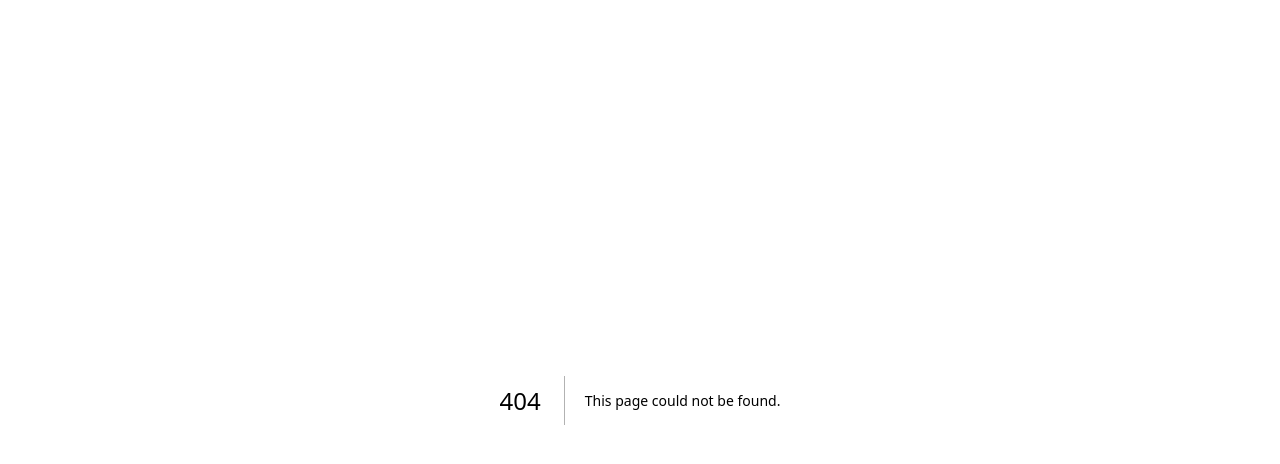
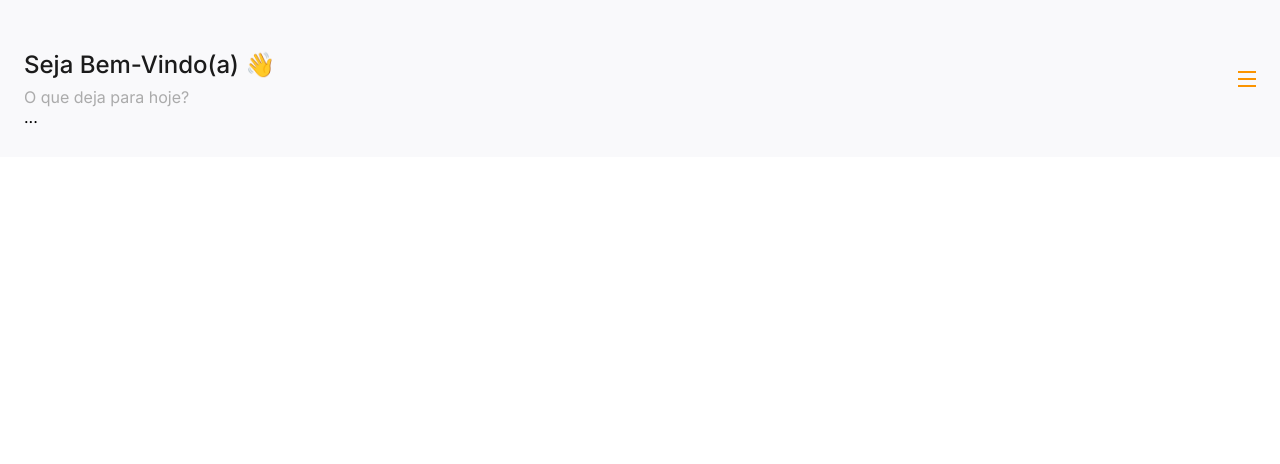
Before and after one commit to josesenacosta/next-delivery, a Next.js app: page /1 in a window 1280 px wide. Before the commit this address had no page. Shown: the top 464 px of the page. Built offline with nearby package versions, Linux system fonts and the light colour scheme.

Commit message:
Criando o header da aplicacao

```diff
--- /dev/null
+++ b/src/components/SearchInput/index.tsx
@@ -0,0 +1,10 @@
+import styles from './SearchInpunt.module.css'
+const SearchInput = () => {
+  return (
+    <div>
+      ...
+    </div>
+  )
+}
+
+export default SearchInput
--- /dev/null
+++ b/src/pages/[tenant]/index.tsx
@@ -0,0 +1,27 @@
+import SearchInput from '@/components/SearchInput';
+import styles from '../../styles/Home.module.css'
+
+const Home = () => {
+  return (
+    <div className={styles.container}>
+      <header className={styles.header}>
+        <div className={styles.headerTop}>
+          <div className={styles.headerTopLeft}>
+            <div className={styles.headerTitle}>
+              Seja Bem-Vindo(a) 👋
+            </div>
+            <div className={styles.headerSubTitle}>O que deja para hoje?</div>
+          </div>
+          <div className={styles.headerTopRight}>
+            <div className={styles.menuButton}></div>
+          </div>
+        </div>
+        <div className={styles.headerBottom}>
+          <SearchInput />
+        </div>
+      </header>
+    </div>
+  )
+}
+
+export default Home;
--- a/src/styles/Home.module.css
+++ b/src/styles/Home.module.css
@@ -1,229 +1,56 @@
-.main {
+.container {
+  background-color: #fff;
+}
+
+.header {
+  background-color: #f9f9fb;
+  padding: 50px 24px 30px 24px;
+}
+
+.header {
+
+}
+.headerTop {
   display: flex;
-  flex-direction: column;
   justify-content: space-between;
   align-items: center;
-  padding: 6rem;
-  min-height: 100vh;
+}
+.headerTopLeft {
+
+}
+.headerTitle {
+  font-weight: 500;
+  font-size: 24px;
+  color: #1b1b1b;
+  margin-bottom: 8px;
+}
+.headerSubTitle {
+  font-weight: 400;
+  font-size: 16px;
+  color: rgba(151, 151, 151, 0.8);
+}
+.headerTopRight {
+
+}
+.headerBottom {
+
 }
 
-.description {
-  display: inherit;
-  justify-content: inherit;
-  align-items: inherit;
-  font-size: 0.85rem;
-  max-width: var(--max-width);
-  width: 100%;
-  z-index: 2;
-  font-family: var(--font-mono);
+.menuButton {
+  border-top: 2px solid;
+  width: 18px;
+  display: block;
+  cursor: pointer;
+  color: #FB9400;
+  ;
 }
 
-.description a {
-  display: flex;
-  justify-content: center;
-  align-items: center;
-  gap: 0.5rem;
+.menuButton::after,
+.menuButton::before {
+  content: "";
+  display: block;
+  width: 18px;
+  height: 2px;
+  background-color: currentColor;
+  margin-top: 5px;
 }
-
-.description p {
-  position: relative;
-  margin: 0;
-  padding: 1rem;
-  background-color: rgba(var(--callout-rgb), 0.5);
-  border: 1px solid rgba(var(--callout-border-rgb), 0.3);
-  border-radius: var(--border-radius);
-}
-
-.code {
-  font-weight: 700;
-  font-family: var(--font-mono);
-}
-
-.grid {
-  display: grid;
-  grid-template-columns: repeat(4, minmax(25%, auto));
-  width: var(--max-width);
-  max-width: 100%;
-}
-
-.card {
-  padding: 1rem 1.2rem;
-  border-radius: var(--border-radius);
-  background: rgba(var(--card-rgb), 0);
-  border: 1px solid rgba(var(--card-border-rgb), 0);
-  transition: background 200ms, border 200ms;
-}
-
-.card span {
-  display: inline-block;
-  transition: transform 200ms;
-}
-
-.card h2 {
-  font-weight: 600;
-  margin-bottom: 0.7rem;
-}
-
-.card p {
-  margin: 0;
-  opacity: 0.6;
-  font-size: 0.9rem;
-  line-height: 1.5;
-  max-width: 30ch;
-}
-
-.center {
-  display: flex;
-  justify-content: center;
-  align-items: center;
-  position: relative;
-  padding: 4rem 0;
-}
-
-.center::before {
-  background: var(--secondary-glow);
-  border-radius: 50%;
-  width: 480px;
-  height: 360px;
-  margin-left: -400px;
-}
-
-.center::after {
-  background: var(--primary-glow);
-  width: 240px;
-  height: 180px;
-  z-index: -1;
-}
-
-.center::before,
-.center::after {
-  content: '';
-  left: 50%;
-  position: absolute;
-  filter: blur(45px);
-  transform: translateZ(0);
-}
-
-.logo {
-  position: relative;
-}
-/* Enable hover only on non-touch devices */
-@media (hover: hover) and (pointer: fine) {
-  .card:hover {
-    background: rgba(var(--card-rgb), 0.1);
-    border: 1px solid rgba(var(--card-border-rgb), 0.15);
-  }
-
-  .card:hover span {
-    transform: translateX(4px);
-  }
-}
-
-@media (prefers-reduced-motion) {
-  .card:hover span {
-    transform: none;
-  }
-}
-
-/* Mobile */
-@media (max-width: 700px) {
-  .content {
-    padding: 4rem;
-  }
-
-  .grid {
-    grid-template-columns: 1fr;
-    margin-bottom: 120px;
-    max-width: 320px;
-    text-align: center;
-  }
-
-  .card {
-    padding: 1rem 2.5rem;
-  }
-
-  .card h2 {
-    margin-bottom: 0.5rem;
-  }
-
-  .center {
-    padding: 8rem 0 6rem;
-  }
-
-  .center::before {
-    transform: none;
-    height: 300px;
-  }
-
-  .description {
-    font-size: 0.8rem;
-  }
-
-  .description a {
-    padding: 1rem;
-  }
-
-  .description p,
-  .description div {
-    display: flex;
-    justify-content: center;
-    position: fixed;
-    width: 100%;
-  }
-
-  .description p {
-    align-items: center;
-    inset: 0 0 auto;
-    padding: 2rem 1rem 1.4rem;
-    border-radius: 0;
-    border: none;
-    border-bottom: 1px solid rgba(var(--callout-border-rgb), 0.25);
-    background: linear-gradient(
-      to bottom,
-      rgba(var(--background-start-rgb), 1),
-      rgba(var(--callout-rgb), 0.5)
-    );
-    background-clip: padding-box;
-    backdrop-filter: blur(24px);
-  }
-
-  .description div {
-    align-items: flex-end;
-    pointer-events: none;
-    inset: auto 0 0;
-    padding: 2rem;
-    height: 200px;
-    background: linear-gradient(
-      to bottom,
-      transparent 0%,
-      rgb(var(--background-end-rgb)) 40%
-    );
-    z-index: 1;
-  }
-}
-
-/* Tablet and Smaller Desktop */
-@media (min-width: 701px) and (max-width: 1120px) {
-  .grid {
-    grid-template-columns: repeat(2, 50%);
-  }
-}
-
-@media (prefers-color-scheme: dark) {
-  .vercelLogo {
-    filter: invert(1);
-  }
-
-  .logo {
-    filter: invert(1) drop-shadow(0 0 0.3rem #ffffff70);
-  }
-}
-
-@keyframes rotate {
-  from {
-    transform: rotate(360deg);
-  }
-  to {
-    transform: rotate(0deg);
-  }
-}
--- a/src/styles/globals.css
+++ b/src/styles/globals.css
@@ -1,77 +1,4 @@
-:root {
-  --max-width: 1100px;
-  --border-radius: 12px;
-  --font-mono: ui-monospace, Menlo, Monaco, 'Cascadia Mono', 'Segoe UI Mono',
-    'Roboto Mono', 'Oxygen Mono', 'Ubuntu Monospace', 'Source Code Pro',
-    'Fira Mono', 'Droid Sans Mono', 'Courier New', monospace;
-
-  --foreground-rgb: 0, 0, 0;
-  --background-start-rgb: 214, 219, 220;
-  --background-end-rgb: 255, 255, 255;
-
-  --primary-glow: conic-gradient(
-    from 180deg at 50% 50%,
-    #16abff33 0deg,
-    #0885ff33 55deg,
-    #54d6ff33 120deg,
-    #0071ff33 160deg,
-    transparent 360deg
-  );
-  --secondary-glow: radial-gradient(
-    rgba(255, 255, 255, 1),
-    rgba(255, 255, 255, 0)
-  );
-
-  --tile-start-rgb: 239, 245, 249;
-  --tile-end-rgb: 228, 232, 233;
-  --tile-border: conic-gradient(
-    #00000080,
-    #00000040,
-    #00000030,
-    #00000020,
-    #00000010,
-    #00000010,
-    #00000080
-  );
-
-  --callout-rgb: 238, 240, 241;
-  --callout-border-rgb: 172, 175, 176;
-  --card-rgb: 180, 185, 188;
-  --card-border-rgb: 131, 134, 135;
-}
-
-@media (prefers-color-scheme: dark) {
-  :root {
-    --foreground-rgb: 255, 255, 255;
-    --background-start-rgb: 0, 0, 0;
-    --background-end-rgb: 0, 0, 0;
-
-    --primary-glow: radial-gradient(rgba(1, 65, 255, 0.4), rgba(1, 65, 255, 0));
-    --secondary-glow: linear-gradient(
-      to bottom right,
-      rgba(1, 65, 255, 0),
-      rgba(1, 65, 255, 0),
-      rgba(1, 65, 255, 0.3)
-    );
-
-    --tile-start-rgb: 2, 13, 46;
-    --tile-end-rgb: 2, 5, 19;
-    --tile-border: conic-gradient(
-      #ffffff80,
-      #ffffff40,
-      #ffffff30,
-      #ffffff20,
-      #ffffff10,
-      #ffffff10,
-      #ffffff80
-    );
-
-    --callout-rgb: 20, 20, 20;
-    --callout-border-rgb: 108, 108, 108;
-    --card-rgb: 100, 100, 100;
-    --card-border-rgb: 200, 200, 200;
-  }
-}
+@import url('https://fonts.googleapis.com/css2?family=Inter:wght@400;500;600;700;800&family=Lato:wght@100&family=Playfair+Display+SC&family=Spectral:wght@700&display=swap');
 
 * {
   box-sizing: border-box;
@@ -79,29 +6,6 @@
   margin: 0;
 }
 
-html,
 body {
-  max-width: 100vw;
-  overflow-x: hidden;
+  font-family: 'Inter',  sans-serif;
 }
-
-body {
-  color: rgb(var(--foreground-rgb));
-  background: linear-gradient(
-      to bottom,
-      transparent,
-      rgb(var(--background-end-rgb))
-    )
-    rgb(var(--background-start-rgb));
-}
-
-a {
-  color: inherit;
-  text-decoration: none;
-}
-
-@media (prefers-color-scheme: dark) {
-  html {
-    color-scheme: dark;
-  }
-}
```
Also changed, not shown: src/components/SearchInput/SearchInpunt.module.css (added).
